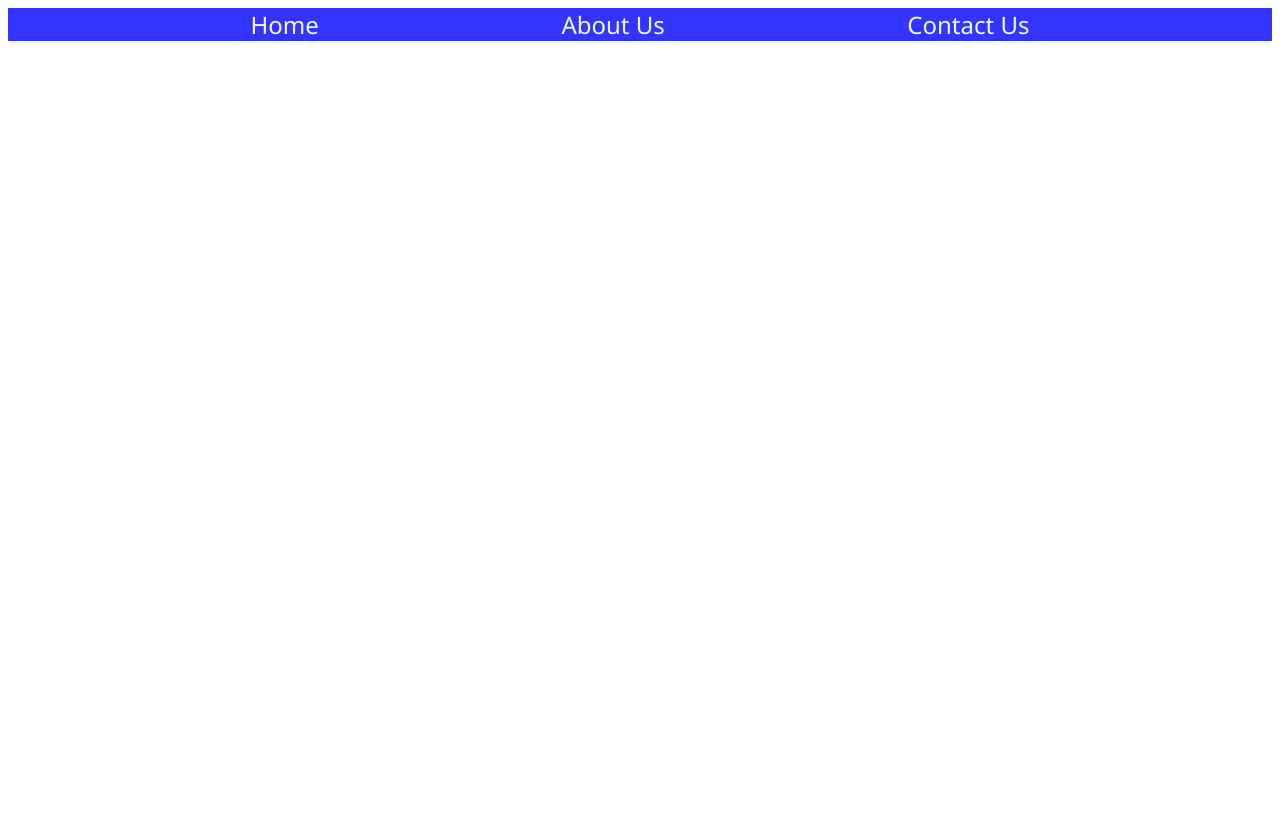
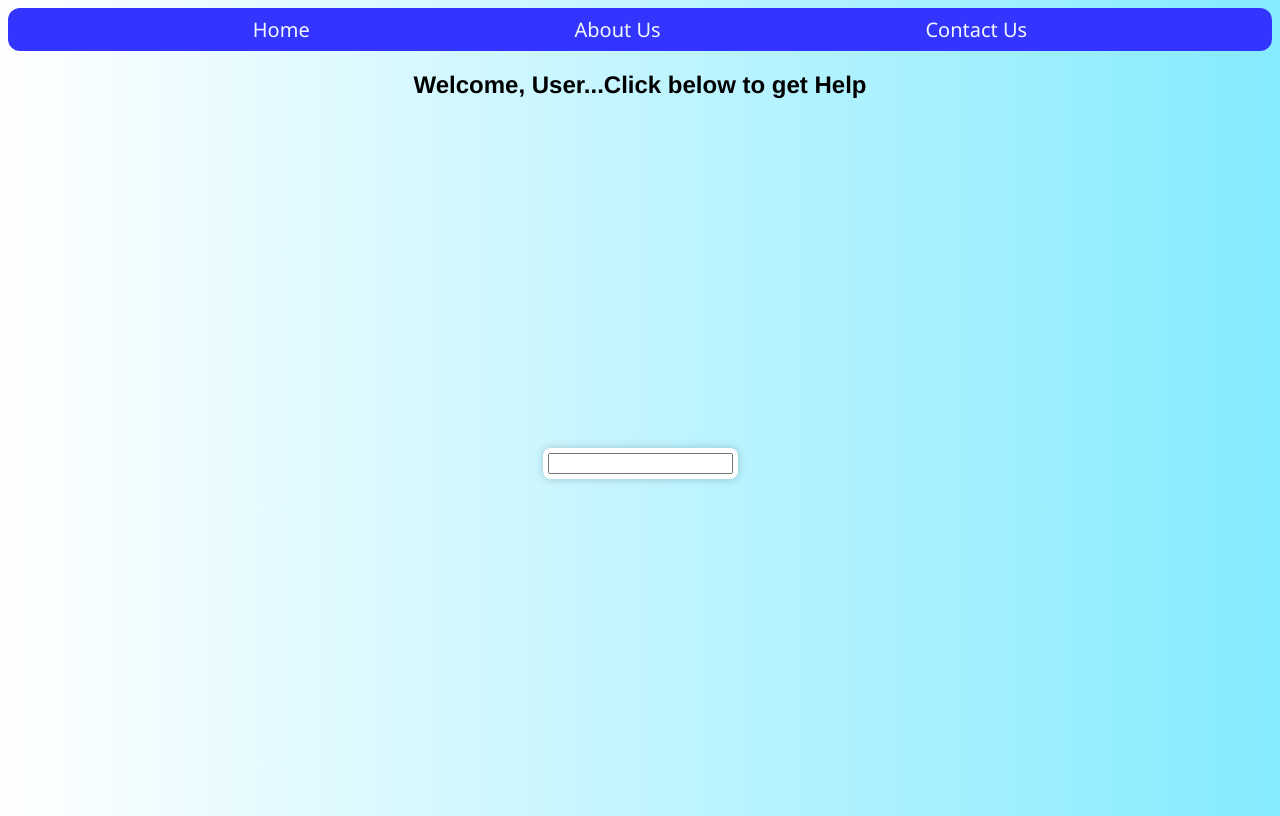
Before and after one commit to ne3l9/DOJ-CHATBOT, a plain HTML site: page index.html in a window 1280 px wide. Drawn offline with Linux system fonts and the light colour scheme.

Commit message:
Added Welcome Message and Text input field

```diff
--- a/index.html
+++ b/index.html
@@ -19,6 +19,13 @@
             <a href="#">Contact Us</a>
         </div>
     </div>
+    <h2 id="h2">Welcome, User...Click below to get Help</h2>
 
+    <div class="content">
+    <div class="chatbot">
+        <input type="text" name="chatbox" id="chatbox">
+    </div>
+    </div>
+    </body>
 </body>
 </html>
--- a/style.css
+++ b/style.css
@@ -1,11 +1,42 @@
+*{
+    box-sizing: border-box;
+}
+body{
+    background:linear-gradient(90deg, rgb(255, 255, 255), rgb(133, 235, 255));;
+    height: 100vh; /* Important to make .content take full screen height */
+    display: flex;
+    flex-direction: column;
+}
 .header{
     display:flex;
     font-family: 'Segoe UI', Tahoma, Geneva, Verdana, sans-serif;
     justify-content: space-evenly;
     background-color: rgb(52, 52, 255);
+    border-radius: 0.75rem;
+}
+.items{
+    padding: 8px 10px;
 }
 .items a{
     text-decoration: none;
     color: aliceblue;
-    font-size: 1.5em;
+    font-size: 1.25rem;
+    padding: 10px ;
+
 }
+.content{
+        display: flex;
+        flex:1;
+        justify-content: center;
+        align-items:center;
+}
+.chatbot {
+  padding: 5px;
+  background-color: white;
+  border-radius: 8px;
+  box-shadow: 0 0 10px rgba(0, 0, 0, 0.2);
+}
+ h2{
+    text-align: center;
+    font-family: 'Helvetica';
+}
```
